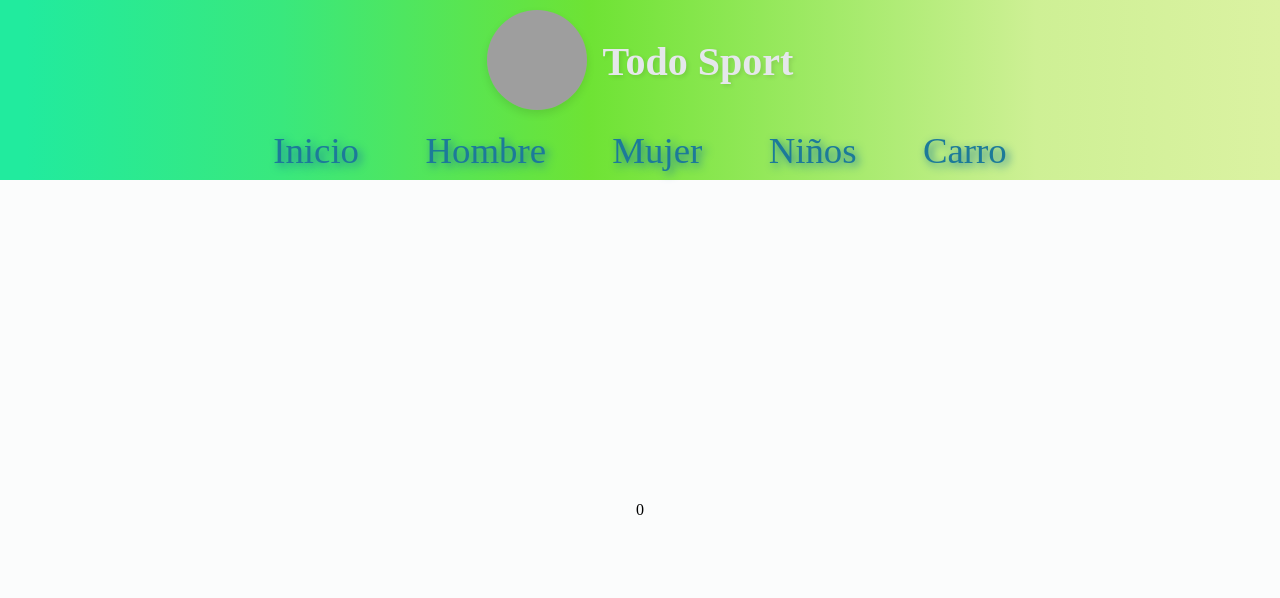
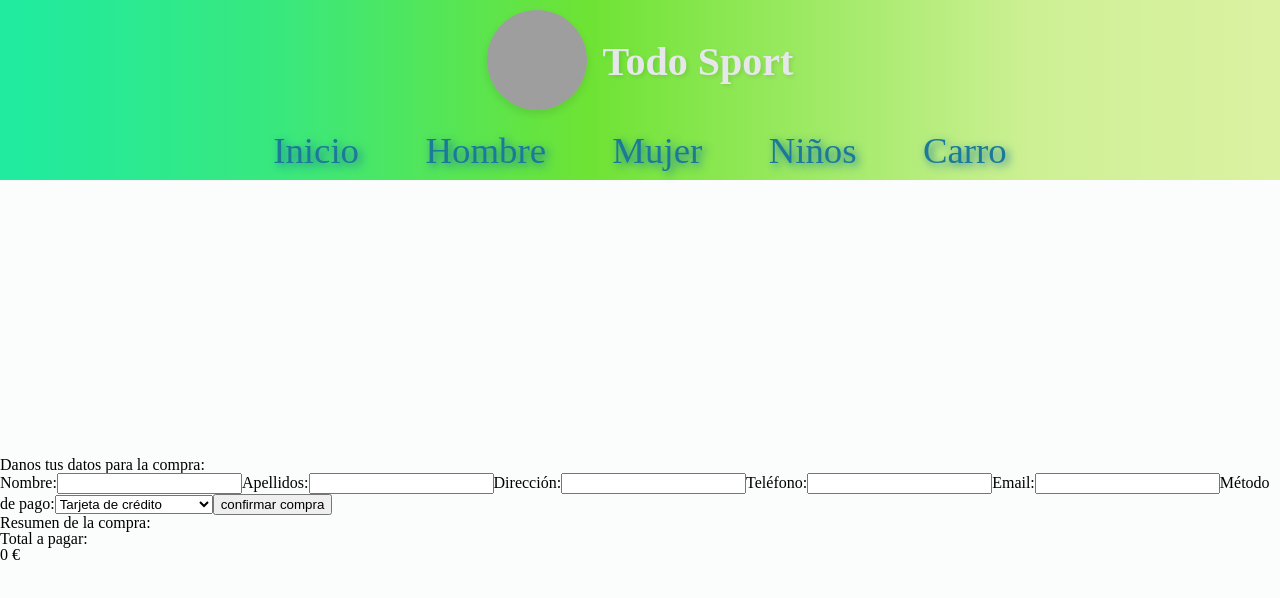
Before and after one commit to Rafadev357/portal-ventas, a React (Vite) app: page /pasarelapago in a window 1280 px wide. Shown: the top 598 px of the page. Built offline with nearby package versions, Linux system fonts and the light colour scheme; grey boxes are pictures that could not be loaded.

Commit message:
Update files

```diff
--- a/src/App.css
+++ b/src/App.css
@@ -430,7 +430,7 @@ body{
     margin-top: 2rem;
     position: relative;
     z-index: 1;
-    max-width: 800px;
+    max-width: 950px;
     margin: 2rem auto;
 }
 
--- a/src/components/layout/PasarelaPago.jsx
+++ b/src/components/layout/PasarelaPago.jsx
@@ -2,8 +2,54 @@ import React from 'react'
 import { useCarrito } from '../context/CarritoContext'
 
 export const PasarelaPago = () => {
+    const { carrito } = useCarrito();
     const { precioTotal } = useCarrito();
   return (
-    <div>{precioTotal}</div>
+    <div>
+        <h2>Danos tus datos para la compra:</h2>
+        <form action="">
+            <label htmlFor="nombre">
+                Nombre:
+            <input type="text" id="nombre" name="nombre" required />
+            </label>
+            <label htmlFor="apellidos">
+                Apellidos:
+            <input type="text" id="apellidos" name="apellidos" required />
+            </label>
+            <label htmlFor="direccion">
+                Dirección:
+            <input type="text" id="direccion" name="direccion" required />
+            </label>
+            <label htmlFor="telefono">
+                Teléfono:
+            <input type="tel" id="telefono" name="telefono" required />
+            </label>
+            <label htmlFor="email">
+                Email:
+            <input type="email" id="email" name="email" required />
+            </label>
+            <label htmlFor="metodo">
+                Método de pago:
+                <select name="metodo" id="metodo" required>
+                    <option value="tarjeta">Tarjeta de crédito</option>
+                    <option value="paypal">PayPal</option>
+                    <option value="transferencia">Transferencia bancaria</option>
+                </select>
+            </label>
+            <button>confirmar compra</button>
+        </form>
+        <div>
+            <h3>Resumen de la compra:</h3>
+            <ul>
+                {carrito.map((producto, index)=>(
+                    <li key={{index}}>
+                        {producto.marca} - Modelo: {producto.modelo} - Talla: {producto.talla} - Precio: {producto.precio * producto.cantidad} € - Cantidad {producto.cantidad}
+                    </li>
+                ))}
+            </ul>
+            <h3>Total a pagar:</h3>
+            <span>{precioTotal} €</span>
+        </div>
+    </div>
   )
 }
```
